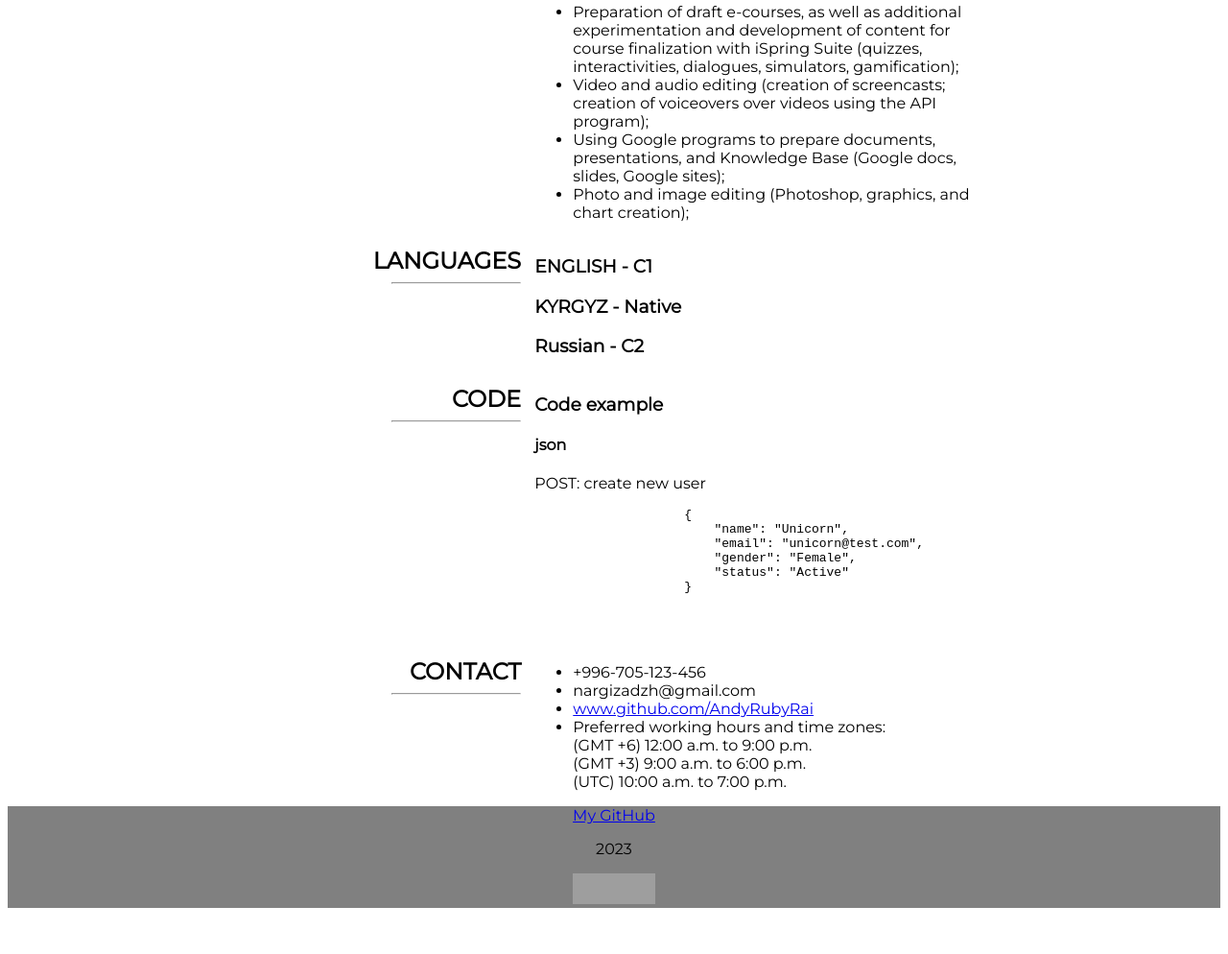
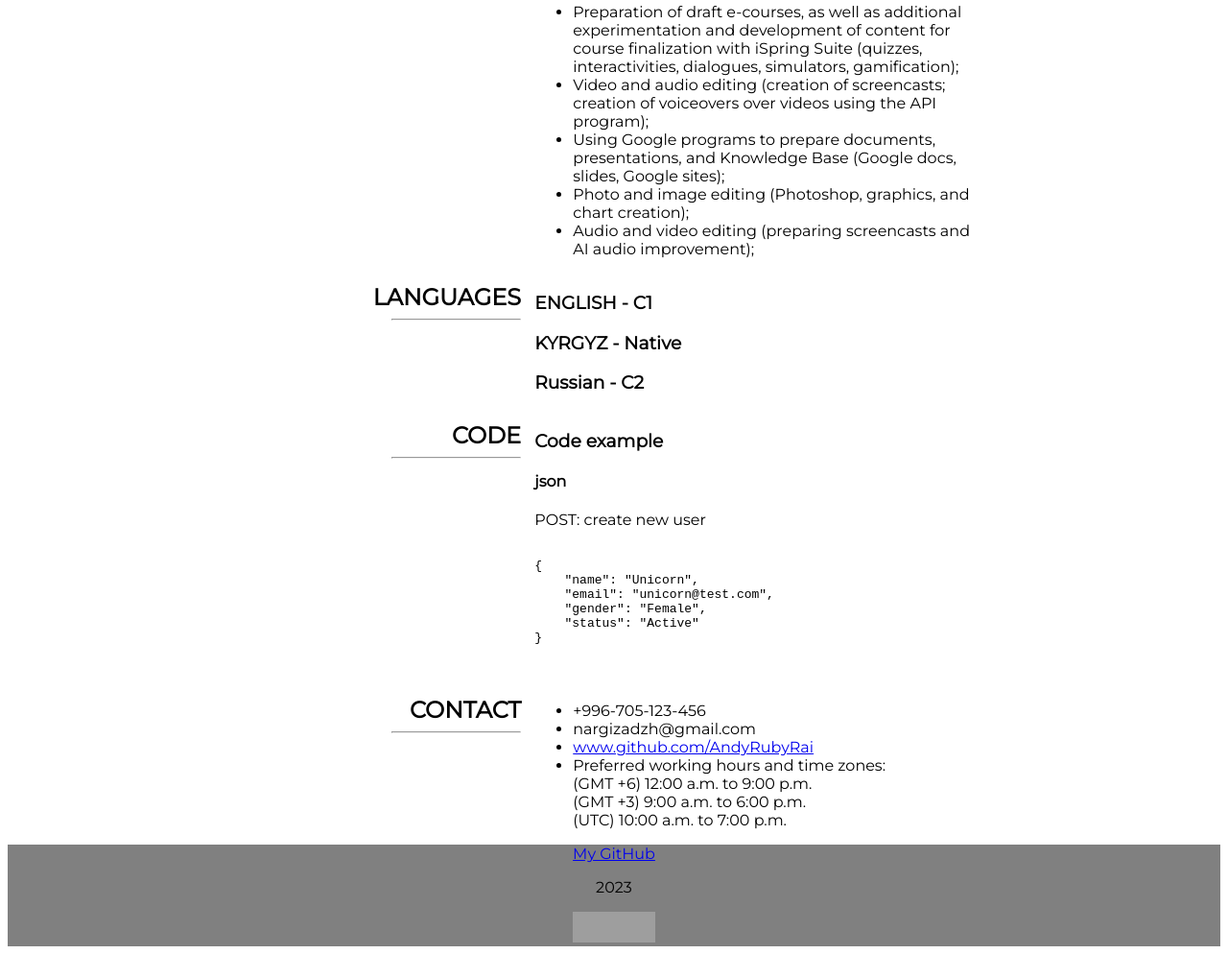
Before and after one commit to AndyRubyRei/rsschool-cv, a plain HTML site: page index.html in a window 1280 px wide. Shown: the part 834-1828 px from the top of the page at 96% size. Before the commit the page ends 1788 px from the top, so only its background shows below. Drawn offline with Linux system fonts and the light colour scheme; grey boxes are pictures that could not be loaded.

Commit message:
fix: adjust code example

```diff
--- a/index.html
+++ b/index.html
@@ -38,7 +38,8 @@
                 <hr />
             </div>
             <div class="right">
-                I'm working remotely as an e-learning developer for a global corporation, studying at RS School, and taking other online programming and e-learning courses.</div>
+                I'm working remotely as an e-learning developer for a global corporation, studying at RS School, and
+                taking other online programming and e-learning courses.</div>
         </div>
         <div class="row" id="skills">
             <div class="left">
@@ -128,6 +129,7 @@
                     <li> Using Google programs to prepare documents, presentations, and Knowledge Base (Google docs,
                         slides, Google sites);</li>
                     <li> Photo and image editing (Photoshop, graphics, and chart creation);</li>
+                    <li> Audio and video editing (preparing screencasts and AI audio improvement);</li>
                 </ul>
             </div>
         </div>
@@ -152,13 +154,15 @@
                 <h4>json</h4>
                 <p>POST: create new user</p>
                 <pre>
+                    <code>
 {
     "name": "Unicorn",
     "email": "unicorn@test.com",
     "gender": "Female",
     "status": "Active"
 }
-                <pre>
+                    </code>
+                </pre>
             </div>
         </div>
         <div class="row">
```
Lines whose indentation alone changed are shown as unchanged.
